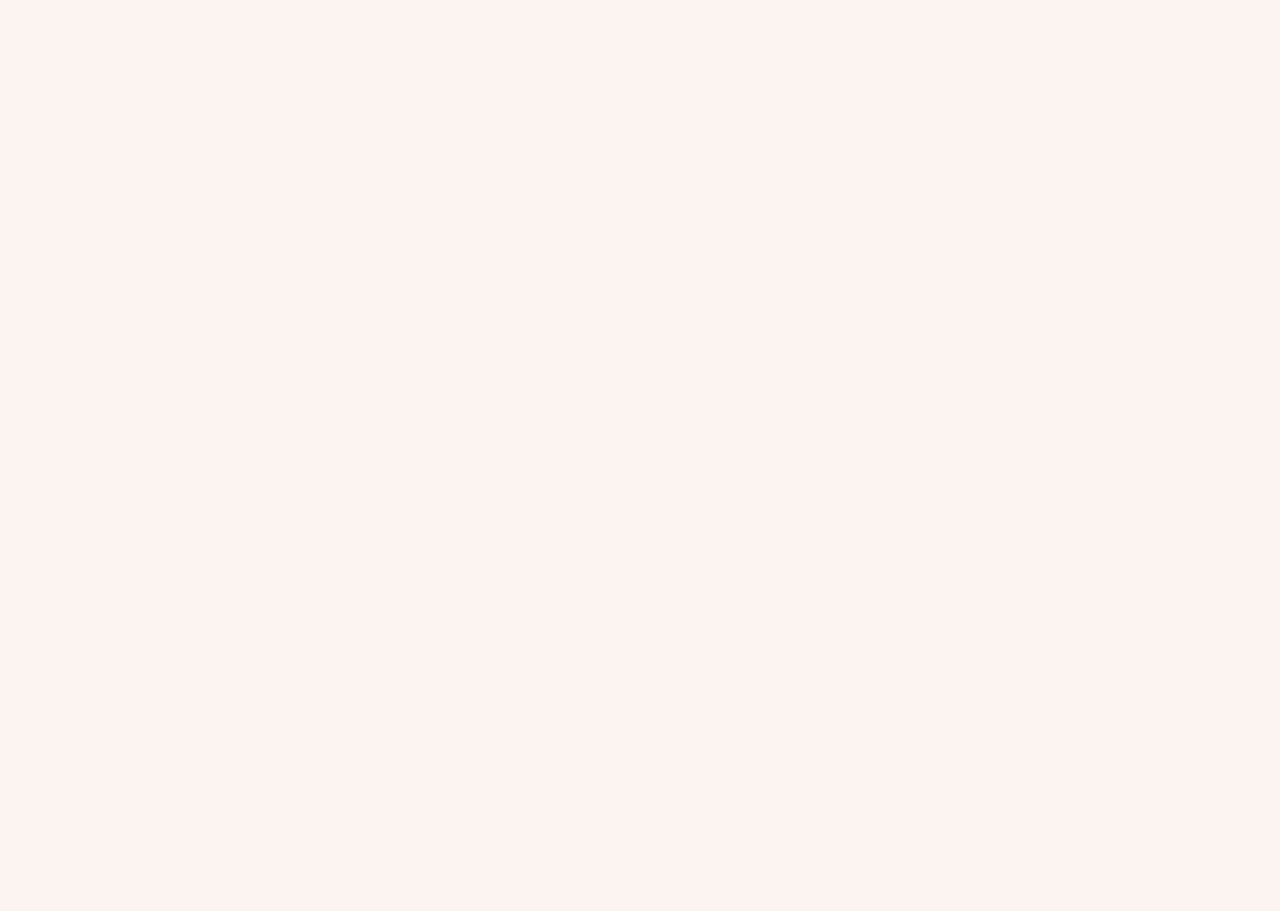
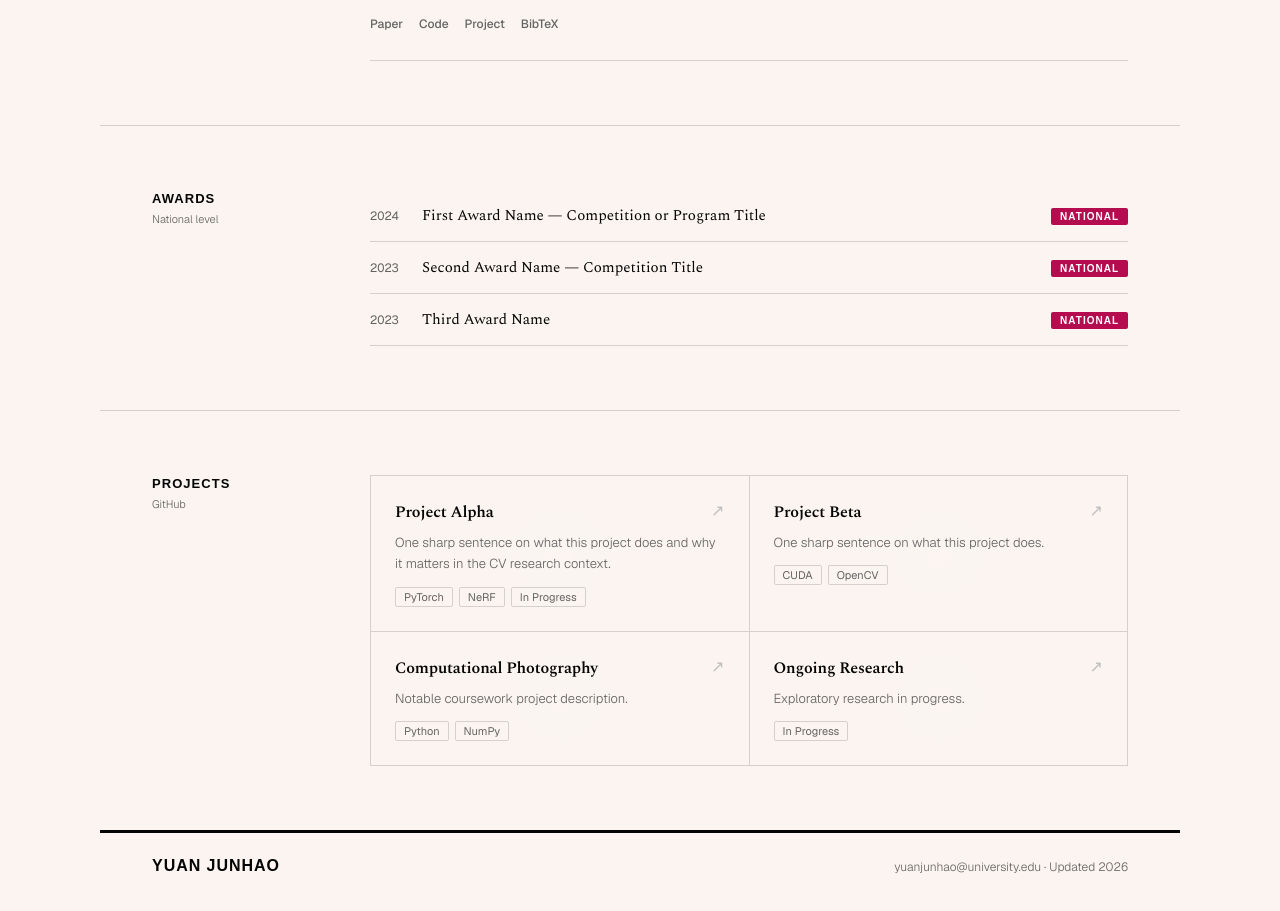
Before and after one commit to usagi1210/usagi1210.github.io, a Next.js app: page / in a window 1280 px wide. Shown: the part 1705-2616 px from the top of the page. Before the commit the page ends 1178 px from the top, so only its background shows below. Built offline with nearby package versions, Linux system fonts and the light colour scheme; a web font is replaced by a local one.

Commit message:
feat: footer and complete page composition

```diff
--- a/src/app/page.tsx
+++ b/src/app/page.tsx
@@ -5,6 +5,11 @@ import Nav from '@/components/Nav'
 import Hero from '@/components/Hero'
 import StatsRow from '@/components/StatsRow'
 import Marquee from '@/components/Marquee'
+import ResearchSection from '@/components/ResearchSection'
+import PublicationsSection from '@/components/PublicationsSection'
+import AwardsSection from '@/components/AwardsSection'
+import ProjectsSection from '@/components/ProjectsSection'
+import Footer from '@/components/Footer'
 
 export default function Home() {
   return (
@@ -16,6 +21,11 @@ export default function Home() {
       <Hero />
       <StatsRow />
       <Marquee />
+      <ResearchSection />
+      <PublicationsSection />
+      <AwardsSection />
+      <ProjectsSection />
+      <Footer />
     </main>
   )
 }
--- /dev/null
+++ b/src/components/Footer.tsx
@@ -0,0 +1,16 @@
+import { person } from '@/data/content'
+
+export default function Footer() {
+  const year = new Date().getFullYear()
+  return (
+    <footer style={{ borderTop: '3px solid var(--ink)', maxWidth: 1080, margin: '0 auto', padding: '24px 52px 52px', display: 'flex', justifyContent: 'space-between', alignItems: 'baseline' }}>
+      <span style={{ fontFamily: 'var(--font-display)', fontWeight: 900, fontSize: '1rem', letterSpacing: '0.06em', textTransform: 'uppercase' }}>
+        Yuan Junhao
+      </span>
+      <span style={{ fontFamily: 'var(--font-sans)', fontWeight: 300, fontSize: '0.75rem', color: 'var(--muted)' }}>
+        <a href={`mailto:${person.email}`} style={{ color: 'inherit', textDecoration: 'none' }}>{person.email}</a>
+        {' · '}Updated {year}
+      </span>
+    </footer>
+  )
+}
```
